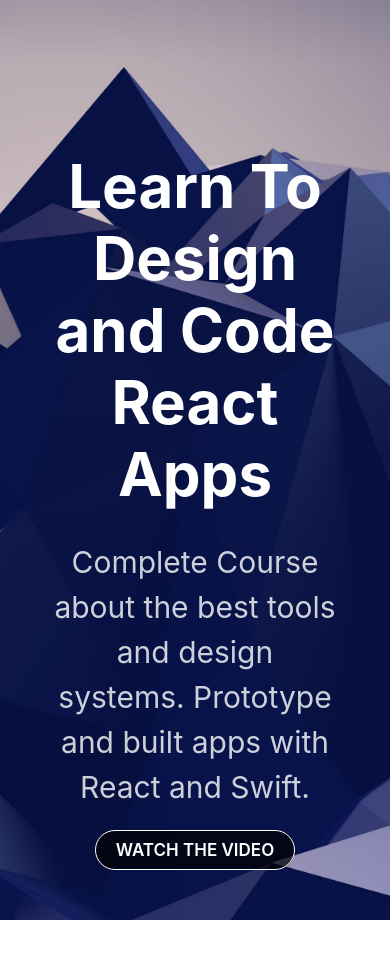
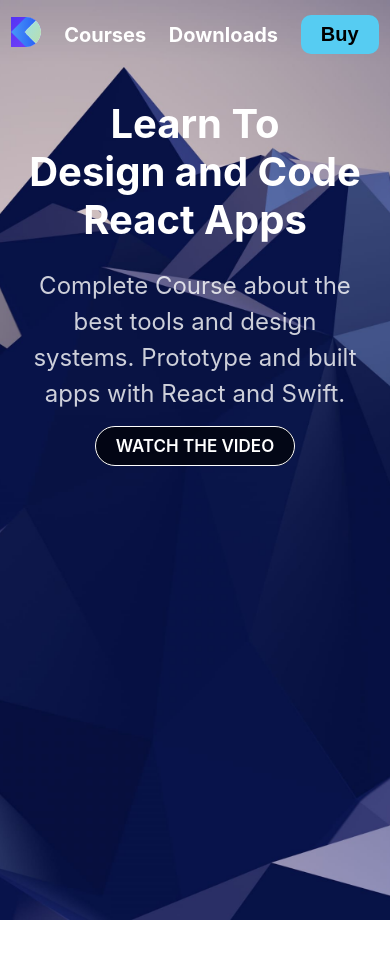
Before and after one commit to superneutrino8/hello-code, a Gatsby site: page / in a window 390 px wide. After the commit the page ends 920 px from the top, so only its background shows below. Built offline with nearby package versions, Linux system fonts and the light colour scheme; Gatsby itself is replaced by a stand-in of ours.

Commit message:
added css grid layput to header

```diff
--- /dev/null
+++ b/src/components/Header.css
@@ -0,0 +1,53 @@
+.Header {
+    position: fixed;
+    width: 100%;
+    padding: 50px 0;
+    z-index: 100;
+}
+
+.HeaderGroup {
+    max-width: 800px;
+    margin: 0 auto;
+    display: grid;
+    grid-template-columns: repeat(5, auto);
+    align-items: center;
+    justify-items: center;
+    font-size: 20px;
+}
+
+.Header a {
+    color: white;
+    font-weight: 700;
+}
+
+.Header button {
+    padding: 8px 20px;
+    font-size: 20px;
+    background: #56CCF2;
+    border: none;
+    font-weight: 700;
+    border-radius: 10px;
+    outline: none;
+    cursor: pointer;
+    transition: 0.32s ease;
+}
+
+.Header button:hover {
+    background: white;
+    box-shadow: 0 10px 20px rgba(0, 0, 0, 0.25);
+    transform: translateY(-3px);
+}
+
+@media (max-width: 640px) {
+    .Header {
+        padding: 15px 0;
+    }
+
+    .HeaderGroup {
+        grid-template-columns: repeat(4, auto);
+    }
+
+    .Header a:nth-child(4) {
+        display: none;
+    }
+}
--- a/src/components/header.js
+++ b/src/components/header.js
@@ -2,33 +2,22 @@ import { Link } from "gatsby"
 import PropTypes from "prop-types"
 import React from "react"
 
+import './Header.css';
+
 const Header = ({ siteTitle }) => (
-  <header
-    style={{
-      background: `rebeccapurple`,
-      marginBottom: `1.45rem`
-    }}
-  >
-    <div
-      style={{
-        margin: `0 auto`,
-        maxWidth: 960,
-        padding: `1.45rem 1.0875rem`
-      }}
-    >
-      <h1 style={{ margin: 0 }}>
-        <Link
-          to="/"
-          style={{
-            color: `white`,
-            textDecoration: `none`
-          }}
-        >
-          {siteTitle}
-        </Link>
-      </h1>
+  <div className="Header">
+    <div className="HeaderGroup">
+      <Link to="/">
+        <img src={require('../images/logo-designcode.svg')} alt="HelloCode Logo" />
+      </Link>
+      <Link to="/courses">Courses</Link>
+      <Link to="/downloads">Downloads</Link>
+      <Link to="/workshops">Workshops</Link>
+      <Link to="/buy">
+        <button>Buy</button>
+      </Link>
     </div>
-  </header>
+  </div>
 )
 
 Header.propTypes = {
--- a/src/components/layout.css
+++ b/src/components/layout.css
@@ -28,6 +28,7 @@ a {
     margin: 0;
     font-size: 60px;
     line-height: 1.2;
+    animation: HeroAnimation 0.5s;
 }
 
 .Hero p {
@@ -46,3 +47,29 @@ a {
     border: 1px solid rgba(255, 255, 255, 1.25);
     border-radius: 20px;
 }
+
+@media (max-width: 640px) {
+    .HeroGroup {
+        padding: 100px 20px;
+    }
+
+    .Hero h1 {
+        font-size: 40px;
+    }
+
+    .Hero p {
+        font-size: 24px;
+    }
+}
+
+@keyframes HeroAnimation {
+    0% {
+        opacity: 0;
+        transform: translateY(20px);
+    }
+
+    100% {
+        opacity: 1;
+        transform:
+    }
+}
--- a/src/components/layout.js
+++ b/src/components/layout.js
@@ -26,6 +26,7 @@ const Layout = ({ children }) => {
   return (
     <>
       <div>
+        <Header></Header>
         <main>{children}</main>
       </div>
     </>
--- a/src/pages/index.js
+++ b/src/pages/index.js
@@ -10,7 +10,10 @@ const IndexPage = () => (
     <SEO title="Home" />
     <div className="Hero">
       <div className="HeroGroup">
-        <h1>Learn To Design and Code React Apps</h1>
+        <h1>
+          Learn To <br />
+          Design and Code React Apps
+        </h1>
         <p>
           Complete Course about the best tools and design systems. Prototype and
           built apps with React and Swift.
```
